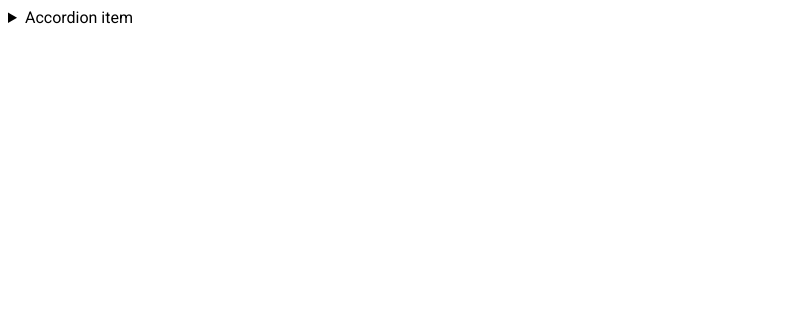
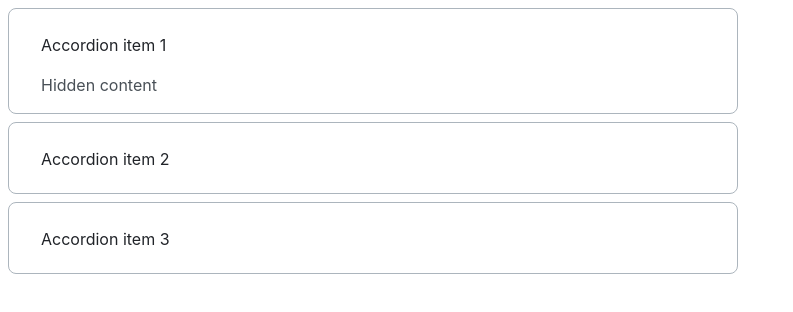
Before and after one commit to js-tasks-ru/htmlcss-20210708_anton-kozlov8, a website: page 03-lection1/02-accordion/index.html in a window 1280 px wide. Shown: the whole page, without its empty margins (0-793 px from the left). Drawn offline with Linux system fonts and the light colour scheme.

Commit message:
03-02 Accordion

```diff
--- a/03-lection1/02-accordion/accordion.css
+++ b/03-lection1/02-accordion/accordion.css
@@ -1 +1,49 @@
 /* Стилизация аккордеона */
+.accordion__item {
+    margin-bottom: 8px;
+    width: 730px;
+    min-height: 72px;
+
+    padding-left: 32px;
+    padding-top: 24px;
+
+    background: #FFFFFF;
+    /* Gray 3 */
+
+    border: 1px solid var(--grey-3);
+    box-sizing: border-box;
+    border-radius: 8px;
+
+    transition: opacity 800ms ease-in-out, background 8ms ease-in-out;
+}
+
+details.accordion__item {
+}
+
+.accordion__item:last-child {
+    margin-bottom: 0;
+}
+.accordion__summary {
+    list-style: none;
+    color: var(--black);
+
+    font-family: Inter, serif;
+    font-style: normal;
+    font-weight: normal;
+    font-size: 16px;
+    line-height: 24px;
+}
+
+.accordion__content {
+    color: var(--grey-4);
+
+    font-family: Inter, serif;
+    font-style: normal;
+    font-weight: normal;
+    font-size: 16px;
+    line-height: 24px;
+}
+
+.accordion__summary::-webkit-details-marker {  /* нестандартный псевдоэлемент Google Chrome */
+    display: none;
+}
--- a/03-lection1/02-accordion/index.html
+++ b/03-lection1/02-accordion/index.html
@@ -2,15 +2,32 @@
 <!-- Страница с аккордеоном -->
 <html lang="ru">
     <head>
+        <title>Accordion</title>
         <link rel="stylesheet" href="../../assets/css/main.css">
         <link rel="stylesheet" href="./accordion.css">
     </head>
     <body>
-        <details>
-            <summary>
-                Accordion item
+        <details class='accordion__item' open>
+            <summary class='accordion__summary'>
+                Accordion item 1
             </summary>
-            <p>
+            <p class='accordion__content'>
+                Hidden content
+            </p>
+        </details>
+        <details class='accordion__item'>
+            <summary class='accordion__summary'>
+                Accordion item 2
+            </summary>
+            <p class='accordion__content'>
+                Hidden content
+            </p>
+        </details>
+        <details class='accordion__item'>
+            <summary class='accordion__summary'>
+                Accordion item 3
+            </summary>
+            <p class='accordion__content'>
                 Hidden content
             </p>
         </details>
```
